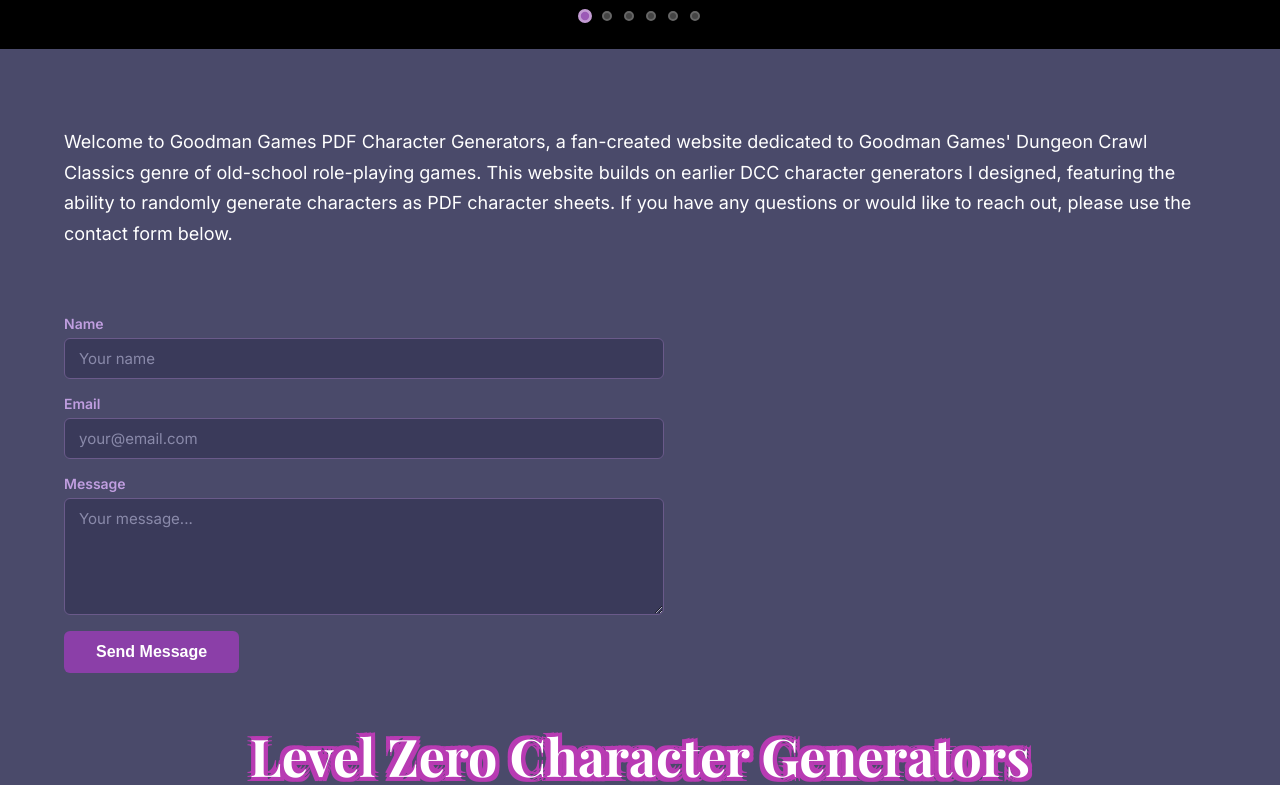
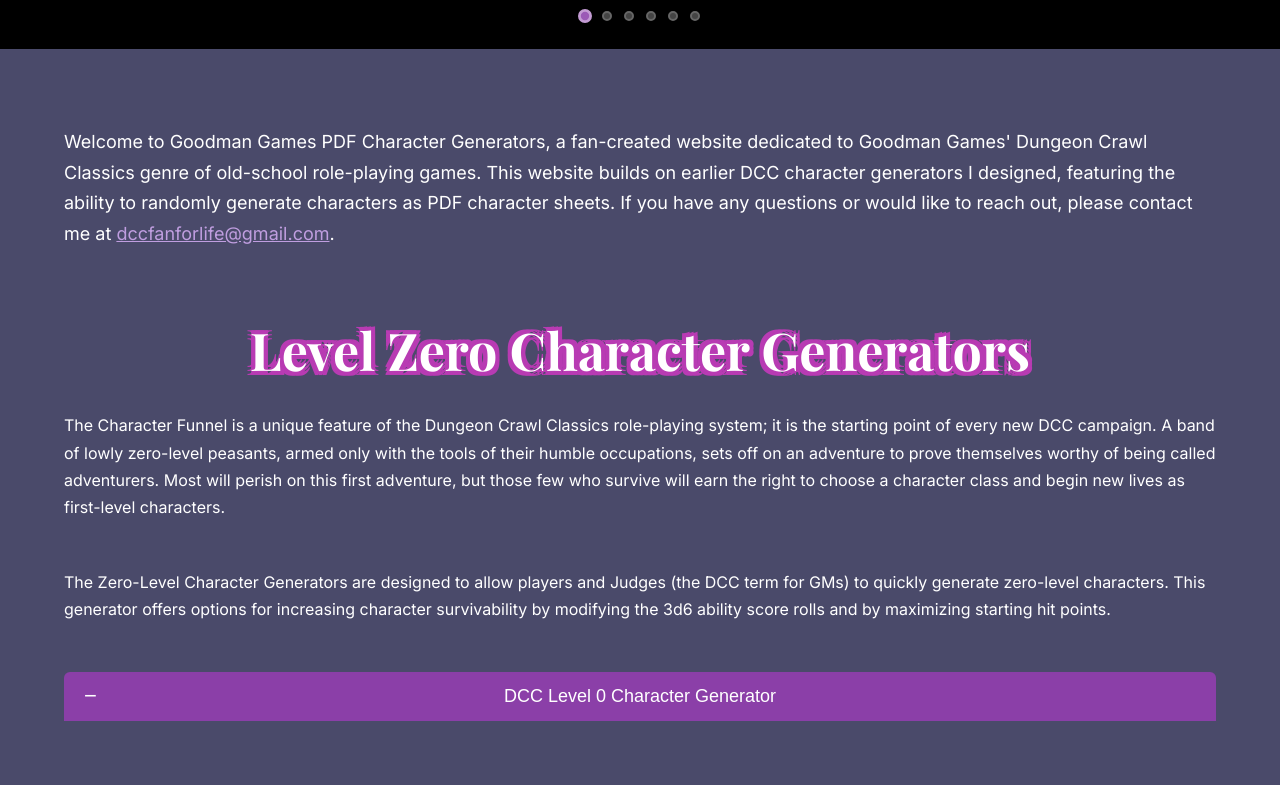
Before and after one commit to mark-tasaka/react-dcc-generator, a React (Create React App) app: page / in a window 1280 px wide. Shown: the part 720-1505 px from the top of the page. Built offline with nearby package versions, Linux system fonts and the light colour scheme; what @react-pdf/renderer would draw is missing.

Commit message:
ContactForm.js and honeypot removed

```diff
--- a/src/ContactForm.js
+++ /dev/null
@@ -1,155 +0,0 @@
-import React, { useState } from 'react';
-
-const ContactForm = () => {
-  const [formData, setFormData] = useState({
-    name: '',
-    email: '',
-    message: '',
-  });
-
-  // Honeypot field — hidden from real users, bots fill it in automatically
-  const [honeypot, setHoneypot] = useState('');
-
-  // idle | submitting | success | error
-  const [status, setStatus] = useState('idle');
-
-  // ── Handlers ──────────────────────────────────────────
-  const handleChange = (e) => {
-    setFormData(prev => ({ ...prev, [e.target.name]: e.target.value }));
-  };
-
-  const handleSubmit = async (e) => {
-    e.preventDefault();
-
-    // Honeypot check — if filled, it's a bot; fake success so it doesn't retry
-    if (honeypot) {
-      setStatus('success');
-      return;
-    }
-
-    setStatus('submitting');
-
-    try {
-      const response = await fetch('https://formspree.io/f/maqalpdj', {  // ← replace YOUR_FORM_ID
-        method: 'POST',
-        headers: {
-          'Content-Type': 'application/json',
-          Accept: 'application/json',
-        },
-        body: JSON.stringify(formData),
-      });
-
-      if (response.ok) {
-        setStatus('success');
-        setFormData({ name: '', email: '', message: '' });
-      } else {
-        setStatus('error');
-      }
-    } catch {
-      setStatus('error');
-    }
-  };
-
-  // ── Success state ──────────────────────────────────────
-  if (status === 'success') {
-    return (
-      <p className="contact-success">
-        ✓ Thank you! Your message has been sent.
-      </p>
-    );
-  }
-
-  // ── Form ──────────────────────────────────────────────
-  return (
-    <form
-      onSubmit={handleSubmit}
-      className="contact-form"
-      noValidate
-    >
-      {/*
-        ── Honeypot field ──────────────────────────────
-        Visually hidden from real users via CSS (not display:none alone,
-        which some bots detect). Bots auto-fill visible inputs.
-      */}
-      <input
-        type="text"
-        name="_honey"
-        value={honeypot}
-        onChange={(e) => setHoneypot(e.target.value)}
-        className="contact-honeypot"   /* hidden in CSS below */
-        tabIndex="-1"
-        autoComplete="off"
-        aria-hidden="true"
-      />
-
-      {/* ── Name ── */}
-      <div className="contact-field">
-        <label htmlFor="cf-name" className="contact-label">
-          Name
-        </label>
-        <input
-          id="cf-name"
-          type="text"
-          name="name"
-          value={formData.name}
-          onChange={handleChange}
-          required
-          className="contact-input"
-          placeholder="Your name"
-        />
-      </div>
-
-      {/* ── Email ── */}
-      <div className="contact-field">
-        <label htmlFor="cf-email" className="contact-label">
-          Email
-        </label>
-        <input
-          id="cf-email"
-          type="email"
-          name="email"
-          value={formData.email}
-          onChange={handleChange}
-          required
-          className="contact-input"
-          placeholder="your@email.com"
-        />
-      </div>
-
-      {/* ── Message ── */}
-      <div className="contact-field">
-        <label htmlFor="cf-message" className="contact-label">
-          Message
-        </label>
-        <textarea
-          id="cf-message"
-          name="message"
-          value={formData.message}
-          onChange={handleChange}
-          required
-          rows={5}
-          className="contact-textarea"
-          placeholder="Your message..."
-        />
-      </div>
-
-      {/* ── Error ── */}
-      {status === 'error' && (
-        <p className="contact-error">
-          Something went wrong. Please try again.
-        </p>
-      )}
-
-      {/* ── Submit ── */}
-      <button
-        type="submit"
-        className="contact-submit"
-        disabled={status === 'submitting'}
-      >
-        {status === 'submitting' ? 'Sending…' : 'Send Message'}
-      </button>
-    </form>
-  );
-};
-
-export default ContactForm;
--- a/src/HomePage.js
+++ b/src/HomePage.js
@@ -3,7 +3,7 @@ import DccLv0 from './character/dccLv0';
 import MccLv0 from './character/mccLv0';
 import EALv0 from './character/eaLv0';
 import EoeLv0 from './character/eoeLv0';
-import ContactForm from './ContactForm';
+import ObfuscatedEmail from './ObfuscatedEmail';
 
 const HomePage = () => {
   const [isDccOpen, setIsDccOpen] = useState(true);   // DCC open by default
@@ -15,26 +15,14 @@ const HomePage = () => {
     <div className="home-page">
 
       {/* ── Intro paragraph ── */}
-      {/* <p className="home-intro">
+      <p className="home-intro">
         Welcome to Goodman Games PDF Character Generators, a fan-created website dedicated to Goodman
         Games' Dungeon Crawl Classics genre of old-school role-playing games. This website builds on
         earlier DCC character generators I designed, featuring the ability to randomly generate
         characters as PDF character sheets. If you have any questions or would like to reach out,
         please contact me at{' '}
-        <a href="mailto:dccfanforlife@gmail.com" className="home-intro-link">
-          dccfanforlife@gmail.com
-        </a>.
-      </p> */}
-            <p className="home-intro">
-        Welcome to Goodman Games PDF Character Generators, a fan-created website dedicated to Goodman
-        Games' Dungeon Crawl Classics genre of old-school role-playing games. This website builds on
-        earlier DCC character generators I designed, featuring the ability to randomly generate
-        characters as PDF character sheets. If you have any questions or would like to reach out,
-        please use the contact form below.     {/* ← updated text */}
+        <ObfuscatedEmail className="home-intro-link" />.
       </p>
-
-      {/* ── Contact Form ── */}
-      <ContactForm />
 
       {/* ── Level 0 section ── */}
       <div className="home-section">
--- /dev/null
+++ b/src/ObfuscatedEmail.js
@@ -0,0 +1,38 @@
+import React from 'react';
+
+/**
+ * Assembles the email from char codes at click-time.
+ * Prevents simple HTML-scraping bots from harvesting the address.
+ * 'dccfanforlife@gmail.com' as char codes:
+ */
+const CHAR_CODES = [
+  100,99,99,102,97,110,102,111,114,108,105,102,101, // dccfanforlife
+  64,                                                 // @
+  103,109,97,105,108,                                 // gmail
+  46,                                                 // .
+  99,111,109                                          // com
+];
+
+const getEmail = () =>
+  CHAR_CODES.map(c => String.fromCharCode(c)).join('');
+
+const ObfuscatedEmail = ({ className }) => {
+
+  const handleClick = (e) => {
+    e.preventDefault();
+    window.location.href = `mailto:${getEmail()}`;
+  };
+
+  return (
+    <a
+      href="#contact"
+      onClick={handleClick}
+      className={className}
+      aria-label="Send me an email"
+    >
+      {getEmail()}
+    </a>
+  );
+};
+
+export default ObfuscatedEmail;
```
